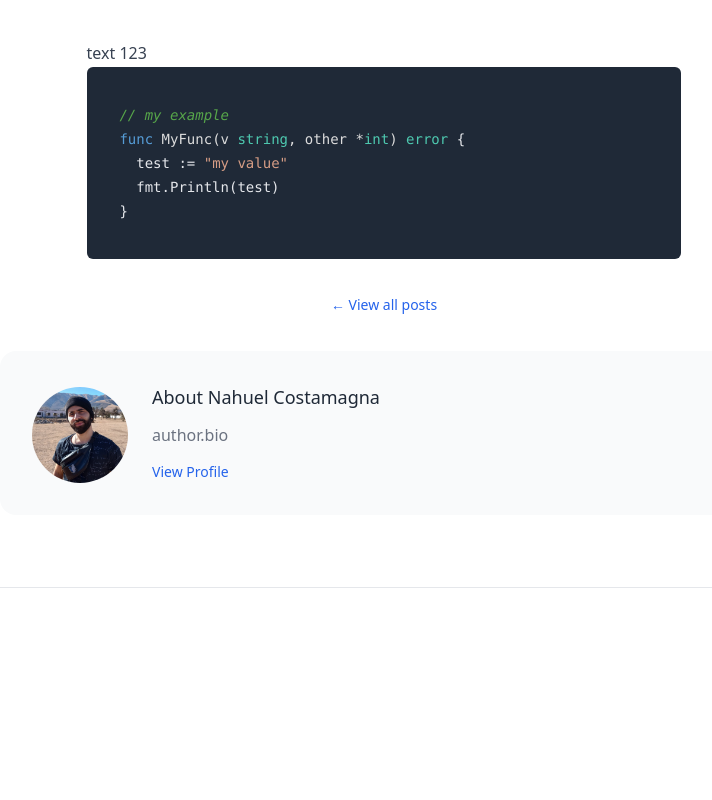
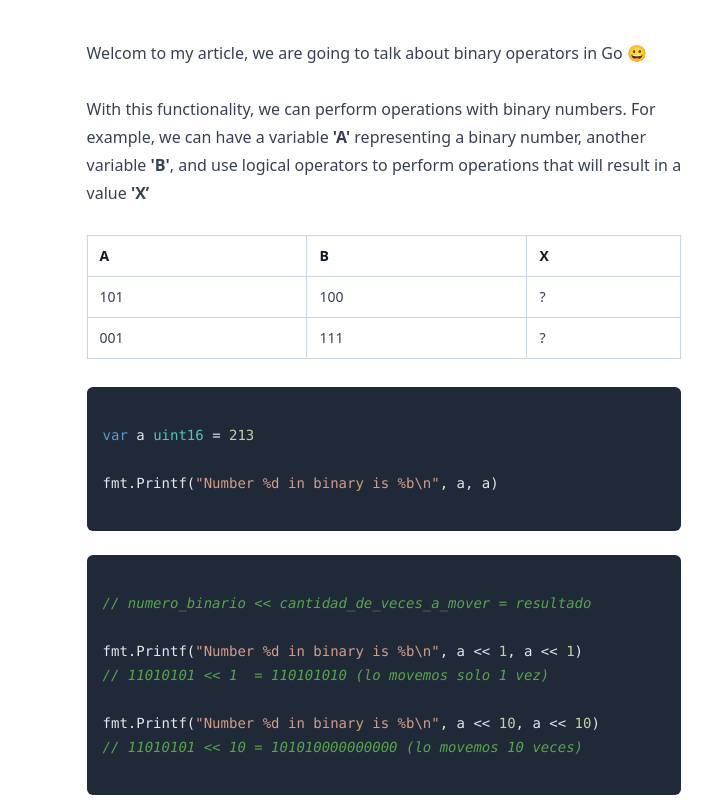
Before and after one commit to beeblogit/app_next_front, a Next.js app: page /post/1 in a window 1280 px wide. Shown: the part 880-1680 px from the top of the page, without its empty margins (256-968 px from the left). Before the commit the page ends 1532 px from the top, so only its background shows below. Built offline with nearby package versions, Linux system fonts and the light colour scheme.

Commit message:
blog: binary operators

```diff
--- a/app/author/1/default.js
+++ b/app/author/1/default.js
@@ -30,7 +30,13 @@ export default function Post(props) {
                     About {author.name}
                   </h3>
                 </div>
-                <div>author.bio</div>
+                <div>
+                  My name is <b>Nahuel Costamagna</b>, and I have been actively
+                  involved in the IT industry since 2012. My main skills are{" "}
+                  <b>FullStack Development</b>, <b>DevOps</b> and{" "}
+                  <b>Machine Learning</b>.<br />I am passionate about sharing my
+                  knowledge with others.
+                </div>
                 <div className="mt-3">
                   <Link
                     href={`/`}
--- a/app/author/1/page.js
+++ b/app/author/1/page.js
@@ -9,7 +9,7 @@ export default async function AuthorDefault({ params }) {
       alt: "",
     },
     slug: {
-      current: "12212",
+      current: "1",
     },
   };
   return <AuthorPage author={author} />;
--- a/app/page.tsx
+++ b/app/page.tsx
@@ -27,7 +27,7 @@ export default async function IndexPage() {
           alt: "",
         },
         slug: {
-          current: "12212",
+          current: "1",
         },
       },
       slug: {
--- a/app/post/1/default.js
+++ b/app/post/1/default.js
@@ -25,14 +25,28 @@ export default function Post(props) {
   const imageProps = post?.mainImage;
 
   const AuthorimageProps = post?.author?.image;
-  const myCode = `
-  // my example
-  func MyFunc(v string, other *int) error {
-    test := "my value"
-    fmt.Println(test)
-  }
-  `;
-  const myHtml = hljs.highlight(myCode, { language: "go" }).value;
+
+  const code001 = hljs.highlight(
+    `
+var a uint16 = 213
+
+fmt.Printf("Number %d in binary is %b\\n", a, a)
+    `,
+    { language: "go" }
+  ).value;
+
+  const code002 = hljs.highlight(
+    `
+// numero_binario << cantidad_de_veces_a_mover = resultado
+
+fmt.Printf("Number %d in binary is %b\\n", a << 1, a << 1)
+// 11010101 << 1  = 110101010 (lo movemos solo 1 vez)
+
+fmt.Printf("Number %d in binary is %b\\n", a << 10, a << 10)
+// 11010101 << 10 = 101010000000000 (lo movemos 10 veces)
+  `,
+    { language: "go" }
+  ).value;
   return (
     <>
       <Container className="!pt-0">
@@ -100,9 +114,41 @@ export default function Post(props) {
       <Container>
         <article className="mx-auto max-w-screen-md ">
           <div className="prose mx-auto my-3 dark:prose-invert prose-a:text-blue-600">
-            text 123
+            Welcom to my article, we are going to talk about binary operators in
+            Go 😀
+            <br />
+            <br />
+            With this functionality, we can perform operations with binary
+            numbers. For example, we can have a variable <b>'A'</b> representing
+            a binary number, another variable <b>'B'</b>, and use logical
+            operators to perform operations that will result in a value{" "}
+            <b>'X’</b>
+            <table className="border-collapse border border-slate-400">
+              <thead>
+                <tr>
+                  <th className="border border-slate-300 px-3 py-2">A</th>
+                  <th className="border border-slate-300 px-3 py-2">B</th>
+                  <th className="border border-slate-300 px-3 py-2">X</th>
+                </tr>
+              </thead>
+              <tbody>
+                <tr>
+                  <td className="border border-slate-300 px-3 py-2">101</td>
+                  <td className="border border-slate-300 px-3 py-2">100</td>
+                  <td className="border border-slate-300 px-3 py-2"> ? </td>
+                </tr>
+                <tr>
+                  <td className="border border-slate-300 px-3 py-2">001</td>
+                  <td className="border border-slate-300 px-3 py-2">111</td>
+                  <td className="border border-slate-300 px-3 py-2"> ? </td>
+                </tr>
+              </tbody>
+            </table>
             <pre>
-              <code dangerouslySetInnerHTML={{ __html: myHtml }} />
+              <code dangerouslySetInnerHTML={{ __html: code001 }} />
+            </pre>
+            <pre>
+              <code dangerouslySetInnerHTML={{ __html: code002 }} />
             </pre>
           </div>
           <div className="mb-7 mt-7 flex justify-center">
--- a/app/post/1/page.js
+++ b/app/post/1/page.js
@@ -3,6 +3,7 @@ import PostPage from "./default";
 export default async function PostDefault({ params }) {
   const post = {
     title: "Binary Operators in Golang",
+    estReadingTime: "10",
     categories: [
       {
         title: "Programing",
@@ -20,17 +21,18 @@ export default async function PostDefault({ params }) {
     },
     author: {
       name: "Nahuel Costamagna",
+      position: "FullStack Developer & DevOps",
       image: {
         src: "/img/authors/nahuel.png",
         blurDataURL: "",
         alt: "",
       },
       slug: {
-        current: "12212",
+        current: "1",
       },
     },
     slug: {
-      current: "12212",
+      current: "1",
     },
     publishedAt: "2023-04-30T00:00:00Z",
   };
--- a/components/blog/authorCard.js
+++ b/components/blog/authorCard.js
@@ -22,10 +22,10 @@ export default function AuthorCard({ author }) {
         <div>
           <div className="mb-3">
             <h3 className="text-lg font-medium text-gray-800 dark:text-gray-300">
-              About {author.name}
+              {author.name}
             </h3>
           </div>
-          <div>author.bio</div>
+          <div>{author.position}</div>
           <div className="mt-3">
             <Link
               href={`/author/${author.slug.current}`}
```
